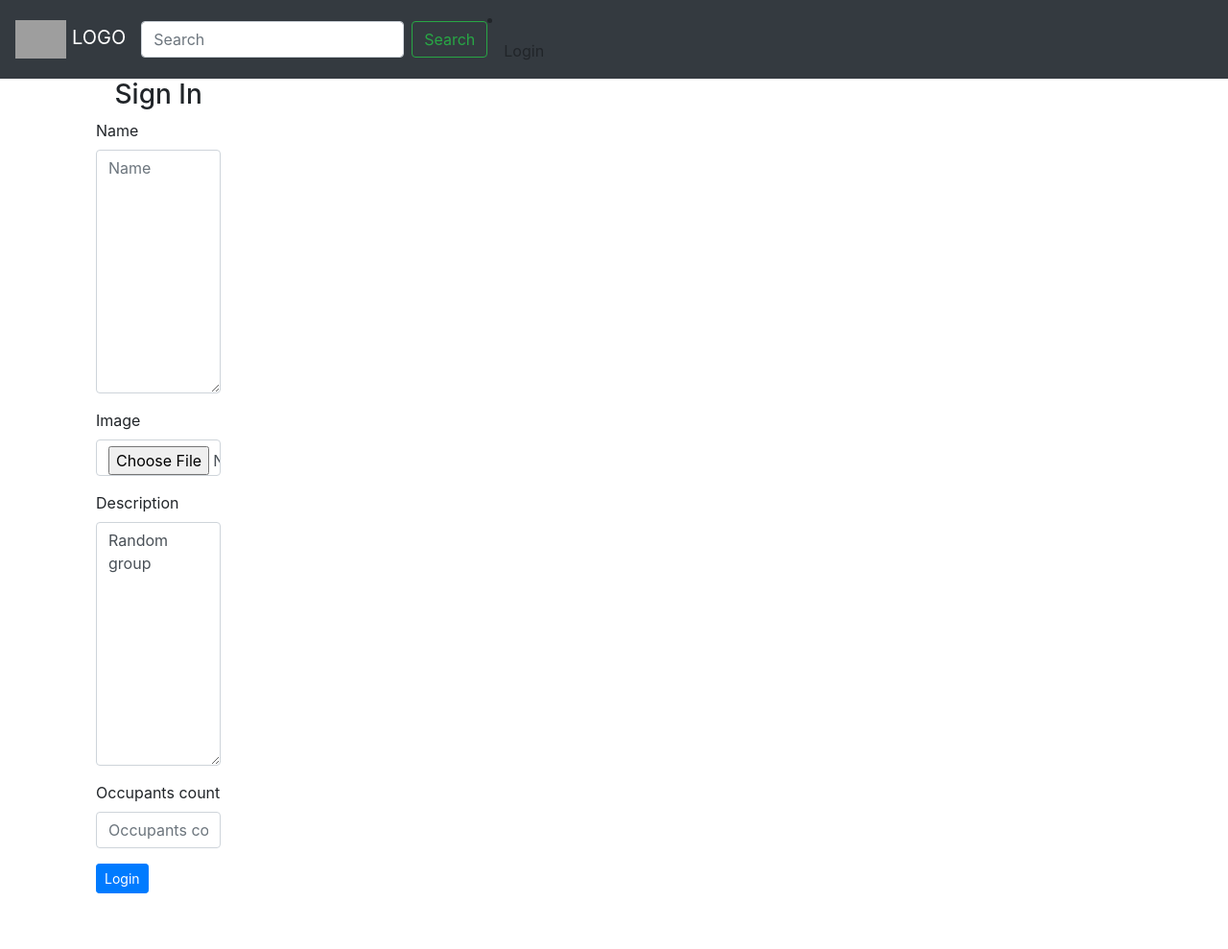
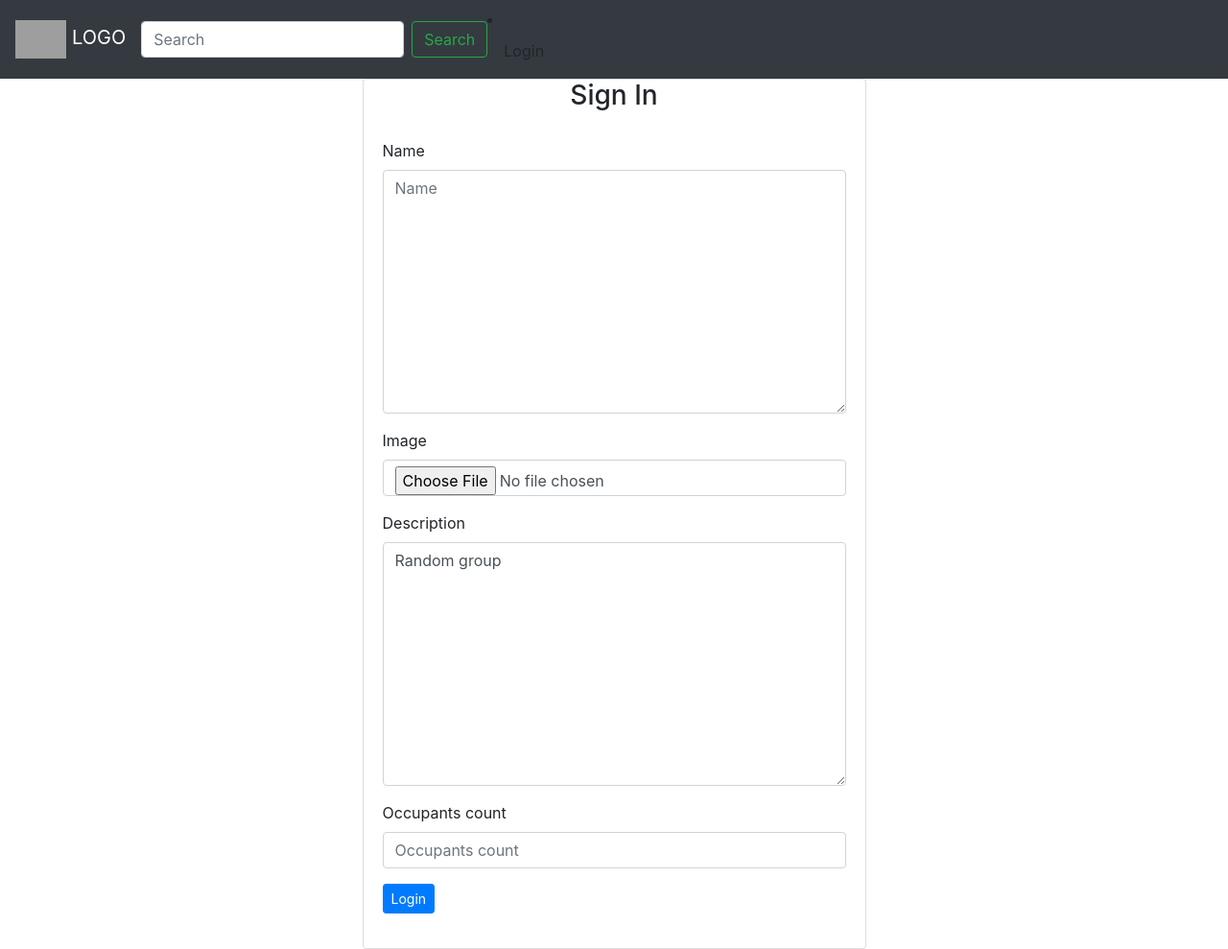
Before and after one commit to Ianodad/Hoodwatch, a Django app: template hood/templates/registration/login.html in a window 1280 px wide. Shown: the whole page at 96% size. Before the commit the page ends 931 px from the top, so only its background shows below. Run offline with Django 3.2, Linux system fonts and the light colour scheme; the template is opened without the code that fills it: values that come from a table or form of the project are taken from there, others are empty; some libraries are stand-ins or nearby versions; grey boxes are pictures that could not be loaded.

Commit message:
this is to add center

```diff
--- a/Neighborhood/settings.py
+++ b/Neighborhood/settings.py
@@ -125,7 +125,7 @@ CRISPY_TEMPLATE_PACK = 'bootstrap4'
 
 # Static files (CSS, JavaScript, Images)
 # https://docs.djangoproject.com/en/1.11/howto/static-files/
-LOGIN_REDIRECT_URL = "profile"
+LOGIN_REDIRECT_URL = "home"
 
 STATIC_URL = '/static/'
 STATICFILES_DIRS = [
--- a/hood/templates/registration/login.html
+++ b/hood/templates/registration/login.html
@@ -1,18 +1,18 @@
 {%extends "registration/base.html"%}
 {% load bootstrap4 %}
 {% block content %}
-<div class="container d-flex ">
-    <div class="form_reg">
+<div class="container">
+    <div class="form_reg d-flex justify-content-center">
         <!-- Empty div -->
-        <div class="col-md-4">
+        <div class="col-md-6">
             {% if form.errors %}
             <p> Password or Username is incorrect </p>
             {% endif %}
-            <div class="panel panel-default">
-                <div class="panel-heading">
+            <div class="card card-default">
+                <div class=card-heading">
                     <h3 class="text-center">Sign In</h3>
                 </div>
-                <div class="panel-body">
+                <div class="card-body">
                     <form action="/accounts/login/"
                           method="post">
                         {% csrf_token %}
--- a/hood/views.py
+++ b/hood/views.py
@@ -7,7 +7,7 @@ from urllib import request
 
 # Create your views here.
 
-
+@login_required(login_url='/accounts/login/')
 def home(request):
     # current_user = request.user.profile
     # print(current_user)
```
